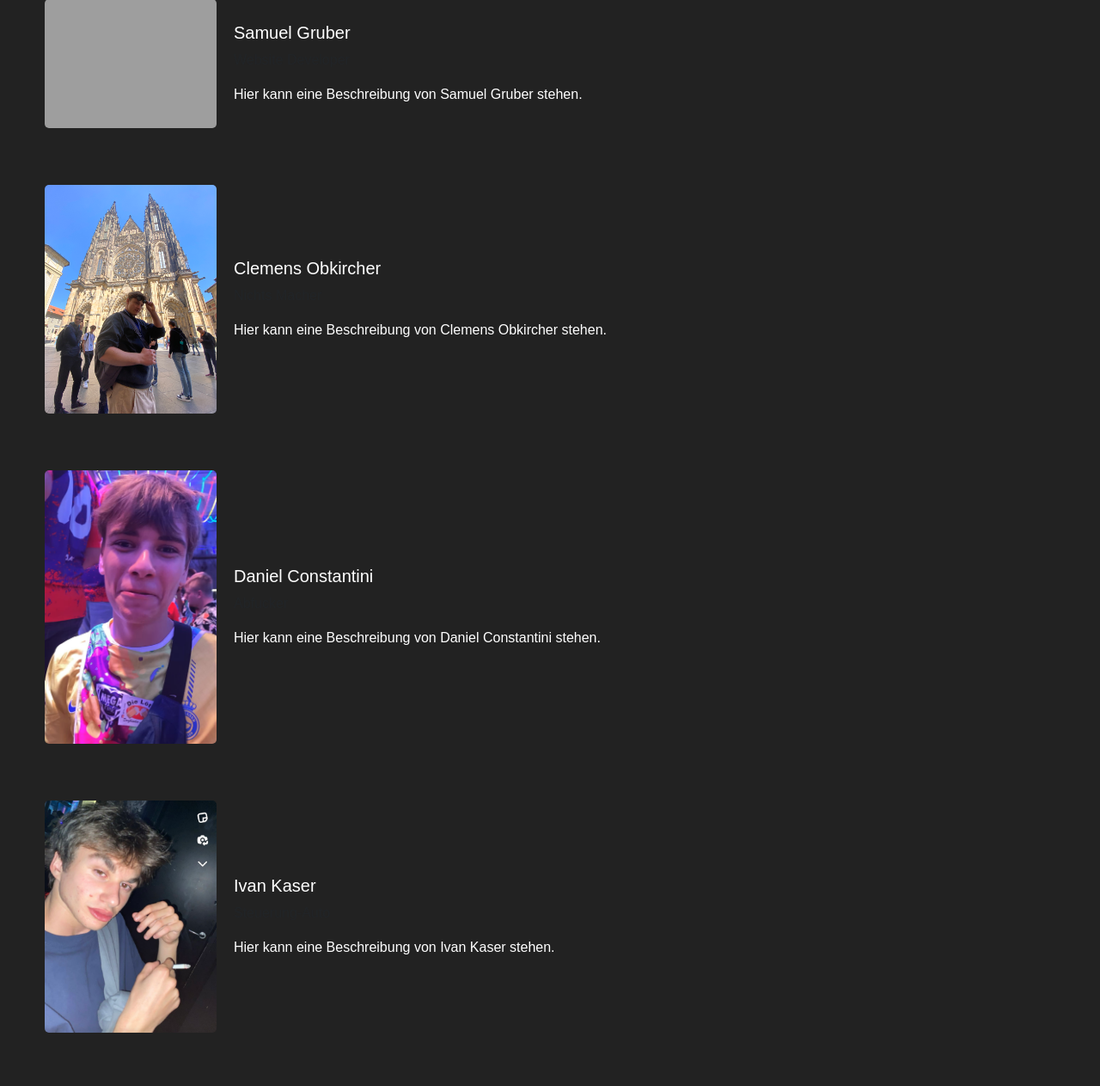
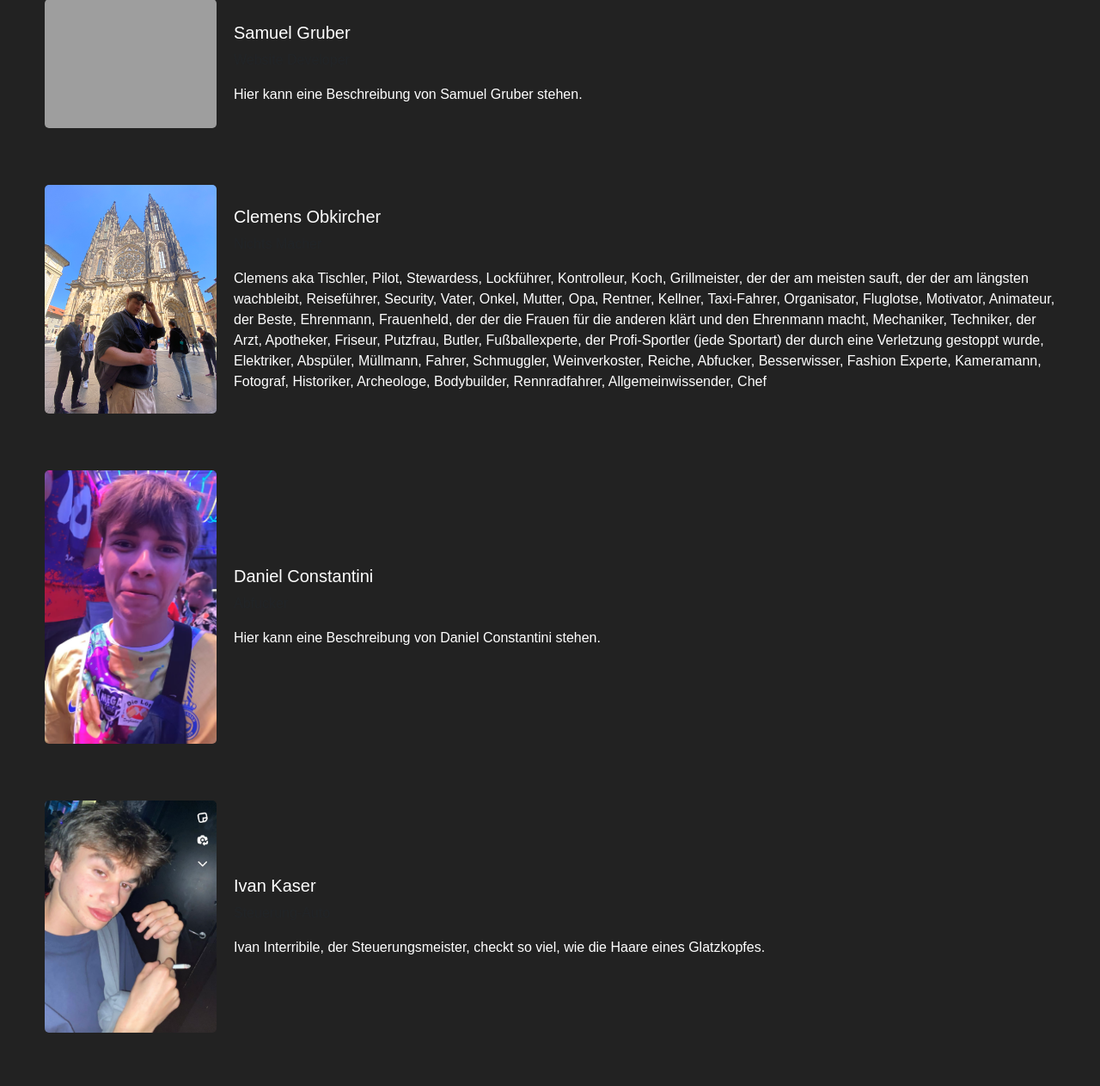
Before and after one commit to stbusale/GolfcartProjekt, a PHP site: page /team.php in a window 1280 px wide. Shown: the part 567-1830 px from the top of the page at 86% size. Run offline with PHP 8.4, Linux system fonts and the light colour scheme; grey boxes are pictures that could not be loaded.

Commit message:
peter dalsass 2

```diff
--- a/team.php
+++ b/team.php
@@ -61,8 +61,7 @@
                 "name" => "Clemens Obkircher",
                 "role" => "Nichts Macher",
                 "image" => "images/Clemens.jpg",
-                "description" => "Hier kann eine Beschreibung von Clemens Obkircher stehen."
-            ),
+                "description" => "Clemens aka Tischler, Pilot, Stewardess, Lockführer, Kontrolleur, Koch, Grillmeister, der der am meisten sauft, der der am längsten wachbleibt, Reiseführer, Security, Vater, Onkel, Mutter, Opa, Rentner, Kellner, Taxi-Fahrer, Organisator, Fluglotse, Motivator, Animateur, der Beste, Ehrenmann, Frauenheld, der der die Frauen für die anderen klärt und den Ehrenmann macht, Mechaniker, Techniker, der Arzt, Apotheker, Friseur, Putzfrau, Butler, Fußballexperte, der Profi-Sportler (jede Sportart) der durch eine Verletzung gestoppt wurde, Elektriker, Abspüler, Müllmann, Fahrer, Schmuggler, Weinverkoster, Reiche, Abfucker, Besserwisser, Fashion Experte, Kameramann, Fotograf, Historiker, Archeologe, Bodybuilder, Rennradfahrer, Allgemeinwissender, Chef"),
             array(
                 "name" => "Daniel Constantini",
                 "role" => "Abfucker",
@@ -73,7 +72,7 @@
                 "name" => "Ivan Kaser",
                 "role" => "Steuerung-Auto",
                 "image" => "images/Ivi.jpg",
-                "description" => "Hier kann eine Beschreibung von Ivan Kaser stehen."
+                "description" => "Ivan Interribile, der Steuerungsmeister, checkt so viel, wie die Haare eines Glatzkopfes."
             ),
             array(
                 "name" => "Simon Monfrecola",
```
